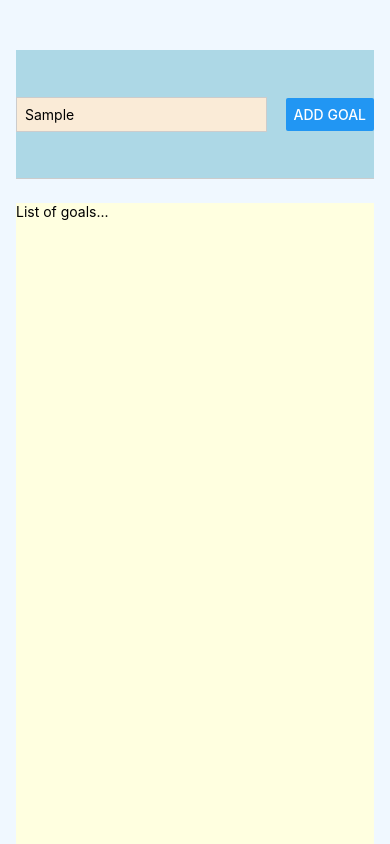
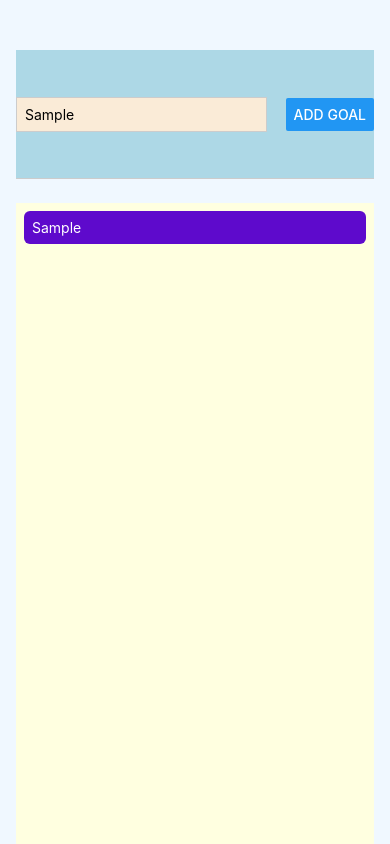
Before and after one commit to michaelwangcode/react-native-crash-course, a React Native app: screen / in a window 390 px wide. Both pictures are taken after typing "Sample" into the empty fields and a click on the button "ADD GOAL". Built offline with nearby package versions, Linux system fonts and the light colour scheme.

Commit message:
Update goal text

```diff
--- a/App.js
+++ b/App.js
@@ -13,6 +13,9 @@
   // It is a blank string by default and set using the enteredGoalText function
   const [enteredGoalText, setEnteredGoalText] = useState("");
 
+  // Use a state hook to update the course goals
+  const [courseGoals, setCourseGoals] = useState([]);
+
 
   // This function gets executed whenever the text in the input changes
   function goalInputHandler(enteredText) {
@@ -21,20 +24,22 @@
     setEnteredGoalText(enteredText);
   };
 
-
   // This function gets executed when the "Add Goal" button is pressed
   function addGoalHandler() {
 
-    // Pritn the entered text
-    console.log(enteredGoalText);
+    // Update the courseGoals array by appending the new goal
+    setCourseGoals((currentCourseGoals) => [...currentCourseGoals, enteredGoalText]);
   };
 
 
 
   // Return the Main App component
   return (
+
+    /* Main app container */
     <View style={styles.appContainer}>
 
+      {/* Text and button container */}
       <View style={styles.inputContainer}>
 
         {/* When text is entered, call the goalInputHandler function */}
@@ -48,8 +53,11 @@
         <Button title="Add Goal" onPress={addGoalHandler} />
       </View>
 
+      {/* Goal container */}
       <View style={styles.goalsContainer}>
-        <Text>List of goals...</Text>
+        {courseGoals.map((goal) => <Text style={styles.goalItem} key={goal}>
+          {goal}
+        </Text>)}
       </View>
 
     </View>
@@ -95,5 +103,14 @@
   goalsContainer: {
     flex: 5,
     backgroundColor: "lightyellow"
+  },
+
+  /* Individual goal text */
+  goalItem: {
+    margin: 8,
+    padding: 8,
+    borderRadius: 6,
+    backgroundColor: "#5e0acc",
+    color: "white"
   }
 });
```
